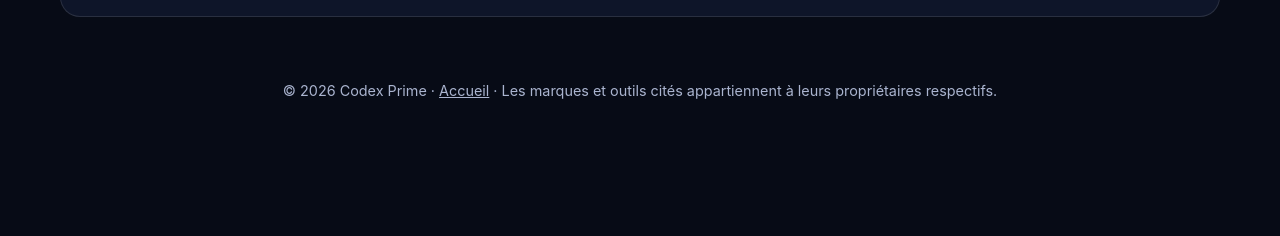
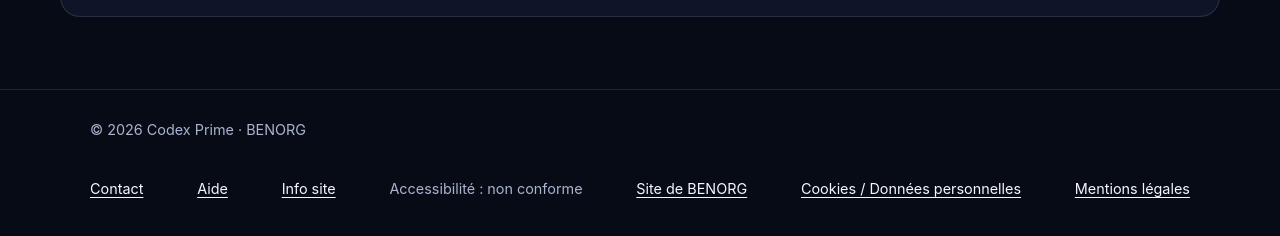
Before and after one commit to ben-scap/codex-prime, a plain HTML site: page outils.html in a window 1280 px wide. Shown: the part 5991-6227 px from the top of the page. Before the commit the page ends 6141 px from the top, so only its background shows below. Drawn offline with Linux system fonts and the light colour scheme.

Commit message:
Ajoute le pied de page commun

```diff
--- a/outils.html
+++ b/outils.html
@@ -26,6 +26,16 @@
     footer{padding:38px 0 48px;text-align:center;color:var(--muted);font-size:.9rem}
     @media(max-width:850px){.grid{grid-template-columns:repeat(2,minmax(0,1fr))}.infographic{grid-template-columns:1fr}.infographic img{max-height:520px;object-fit:contain}}
     @media(max-width:560px){.wrap{width:calc(100% - 26px)}.hero{padding-top:48px}.grid{grid-template-columns:1fr}.section-head{align-items:start;flex-direction:column}.navlinks .pill-link:first-child{display:none}.card{min-height:unset}.toolbar{position:static}}
+
+    .site-footer{margin-top:48px;padding:28px 0 38px;border-top:1px solid var(--border);color:var(--muted);font-size:.9rem;text-align:left}
+    .footer-inner{width:min(1100px,calc(100% - 40px));margin:0 auto}
+    .footer-brand{margin:0 0 14px}
+    .footer-nav{display:flex;flex-wrap:wrap;gap:10px 18px;align-items:center}
+    .footer-nav a{color:var(--text);text-decoration:underline;text-underline-offset:3px}
+    .footer-nav a:hover{color:var(--accent-2)}
+    .footer-status{color:var(--muted)}
+    @media(max-width:760px){.footer-inner{width:min(100% - 28px,1100px)}.footer-nav{flex-direction:column;align-items:flex-start;gap:10px}}
+
   </style>
 </head>
 <body>
@@ -172,7 +182,20 @@
       </section>
     </div>
   </main>
-  <footer><div class="wrap">© 2026 Codex Prime · <a href="./">Accueil</a> · Les marques et outils cités appartiennent à leurs propriétaires respectifs.</div></footer>
+  <footer class="site-footer">
+  <div class="footer-inner">
+    <p class="footer-brand">© 2026 Codex Prime · BENORG</p>
+    <nav class="footer-nav" aria-label="Pied de page">
+      <a href="contact.html">Contact</a>
+      <a href="aide.html">Aide</a>
+      <a href="info-site.html">Info site</a>
+      <span class="footer-status">Accessibilité : non conforme</span>
+      <a href="info-site.html#organisme">Site de BENORG</a>
+      <a href="donnees-personnelles.html">Cookies / Données personnelles</a>
+      <a href="mentions-legales.html">Mentions légales</a>
+    </nav>
+  </div>
+</footer>
   <script>
     (() => {
       const search = document.getElementById('search');
```
